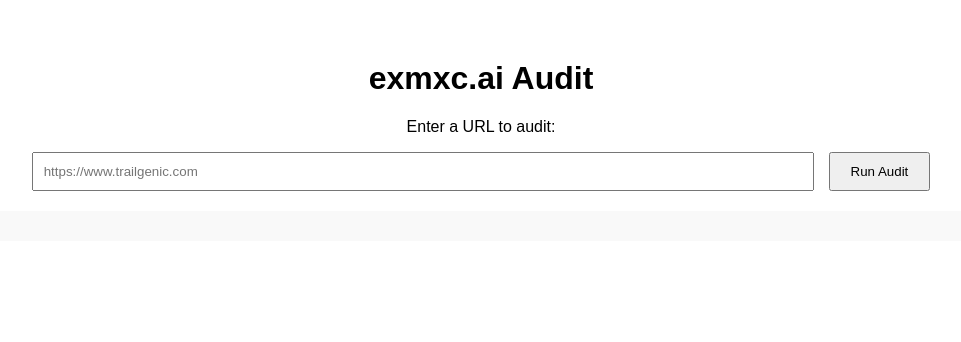
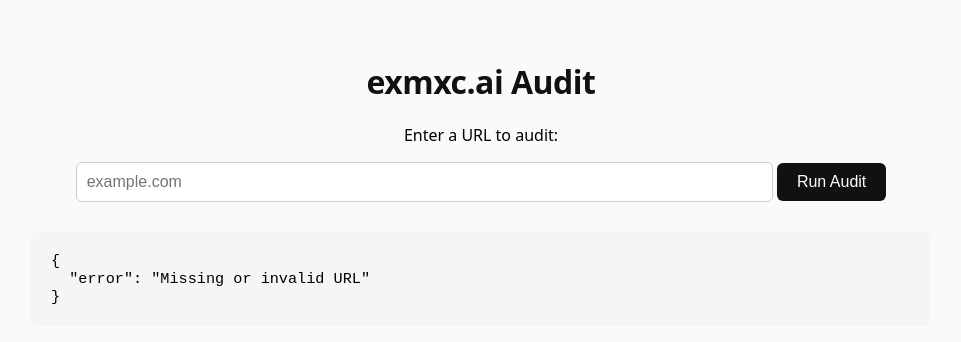
Before and after one commit to Trailgenic/exmxc-audit, a website: page public/index.html in a window 1280 px wide. Both pictures are taken after a click on the button "Run Audit". Shown: the whole page, without its empty margins (159-1120 px from the left). Drawn offline with Linux system fonts and the light colour scheme.

Commit message:
Update index.html

```diff
--- a/public/index.html
+++ b/public/index.html
@@ -1,29 +1,111 @@
 <!DOCTYPE html>
 <html lang="en">
   <head>
-  <meta charset="UTF-8">
-  <meta name="viewport" content="width=device-width, initial-scale=1.0">
-  <title>exmxc Audit</title>
+    <meta charset="UTF-8" />
+    <meta name="viewport" content="width=device-width, initial-scale=1.0" />
+    <title>exmxc.ai Audit</title>
+    <style>
+      body {
+        font-family: system-ui, -apple-system, sans-serif;
+        text-align: center;
+        margin: 60px auto;
+        max-width: 900px;
+        padding: 0 20px;
+        background: #fafafa;
+      }
+      h1 {
+        color: #111;
+        font-weight: 700;
+        letter-spacing: -0.5px;
+      }
+      input {
+        width: 75%;
+        padding: 10px;
+        font-size: 1rem;
+        border: 1px solid #ccc;
+        border-radius: 6px;
+      }
+      button {
+        padding: 10px 20px;
+        font-size: 1rem;
+        border: none;
+        border-radius: 6px;
+        background: #111;
+        color: #fff;
+        cursor: pointer;
+      }
+      button:hover {
+        background: #333;
+      }
+      pre {
+        text-align: left;
+        background: #f5f5f5;
+        border-radius: 8px;
+        padding: 20px;
+        margin-top: 30px;
+        font-size: 0.95rem;
+        overflow-x: auto;
+        white-space: pre-wrap;
+        word-wrap: break-word;
+      }
+    </style>
   </head>
-<body style="font-family:sans-serif;text-align:center;margin-top:60px;">
+
+  <body>
     <h1>exmxc.ai Audit</h1>
     <p>Enter a URL to audit:</p>
-  <input id="url" style="width:60%;padding:10px;" placeholder="https://www.trailgenic.com">
-  <button onclick="runAudit()" style="padding:10px 20px;margin-left:10px;">Run Audit</button>
-  <pre id="result" style="text-align:left;background:#f9f9f9;padding:15px;margin-top:20px;"></pre>
+
+    <input id="urlInput" type="text" placeholder="example.com" />
+    <button id="runBtn">Run Audit</button>
+
+    <pre id="result"></pre>
+
     <script>
+      const input = document.getElementById("urlInput");
+      const button = document.getElementById("runBtn");
+      const out = document.getElementById("result");
+
+      // Auto-fix for URLs without https://
+      function normalizeInput(raw) {
+        if (!raw) return null;
+        let u = raw.trim();
+        if (!/^https?:\/\//i.test(u)) u = "https://" + u;
+        try {
+          new URL(u);
+          return u;
+        } catch {
+          return null;
+        }
+      }
+
       async function runAudit() {
-      const url = document.getElementById("url").value.trim();
-      if (!url) return alert("Enter a URL first.");
-      document.getElementById("result").textContent = "⏳ Running audit...";
-      const res = await fetch("/api/audit", {
-        method: "POST",
-        headers: {"Content-Type": "application/json"},
-        body: JSON.stringify({ url })
+        out.textContent = "";
+        const normalized = normalizeInput(input.value);
+        if (!normalized) {
+          out.textContent = JSON.stringify({ error: "Missing or invalid URL" }, null, 2);
+          return;
+        }
+
+        // Reflect normalized value in input
+        input.value = normalized;
+
+        out.textContent = "⏳ Running audit...";
+        try {
+          const res = await fetch(`/api/audit?url=${encodeURIComponent(normalized)}`);
+          const data = await res.json();
+          out.textContent = JSON.stringify(data, null, 2);
+        } catch (err) {
+          out.textContent = JSON.stringify({ error: "Network or server error", details: String(err) }, null, 2);
+        }
+      }
+
+      // Events
+      button.addEventListener("click", runAudit);
+      input.addEventListener("keydown", (e) => e.key === "Enter" && runAudit());
+      input.addEventListener("blur", () => {
+        const n = normalizeInput(input.value);
+        if (n) input.value = n;
       });
-      const data = await res.json();
-      document.getElementById("result").textContent = JSON.stringify(data, null, 2);
-    }
     </script>
   </body>
 </html>
```
Lines whose indentation alone changed are shown as unchanged.
